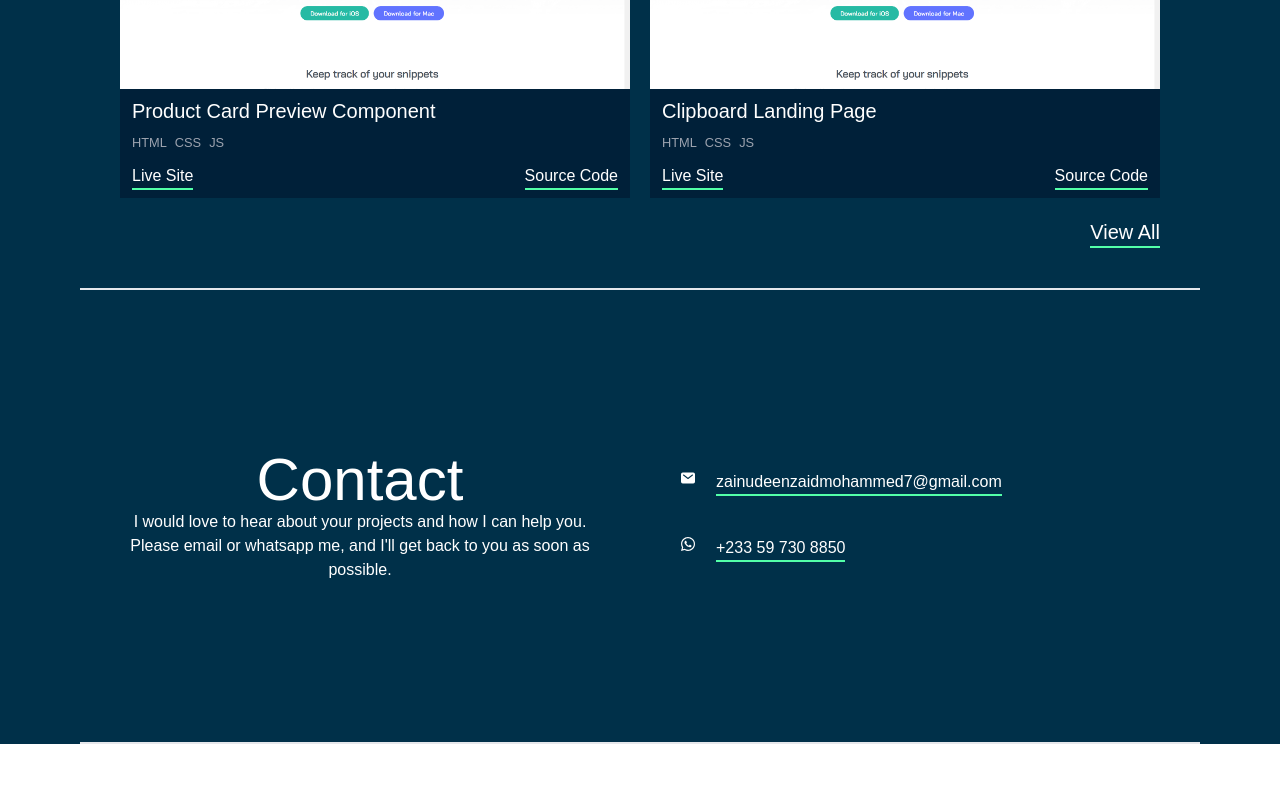
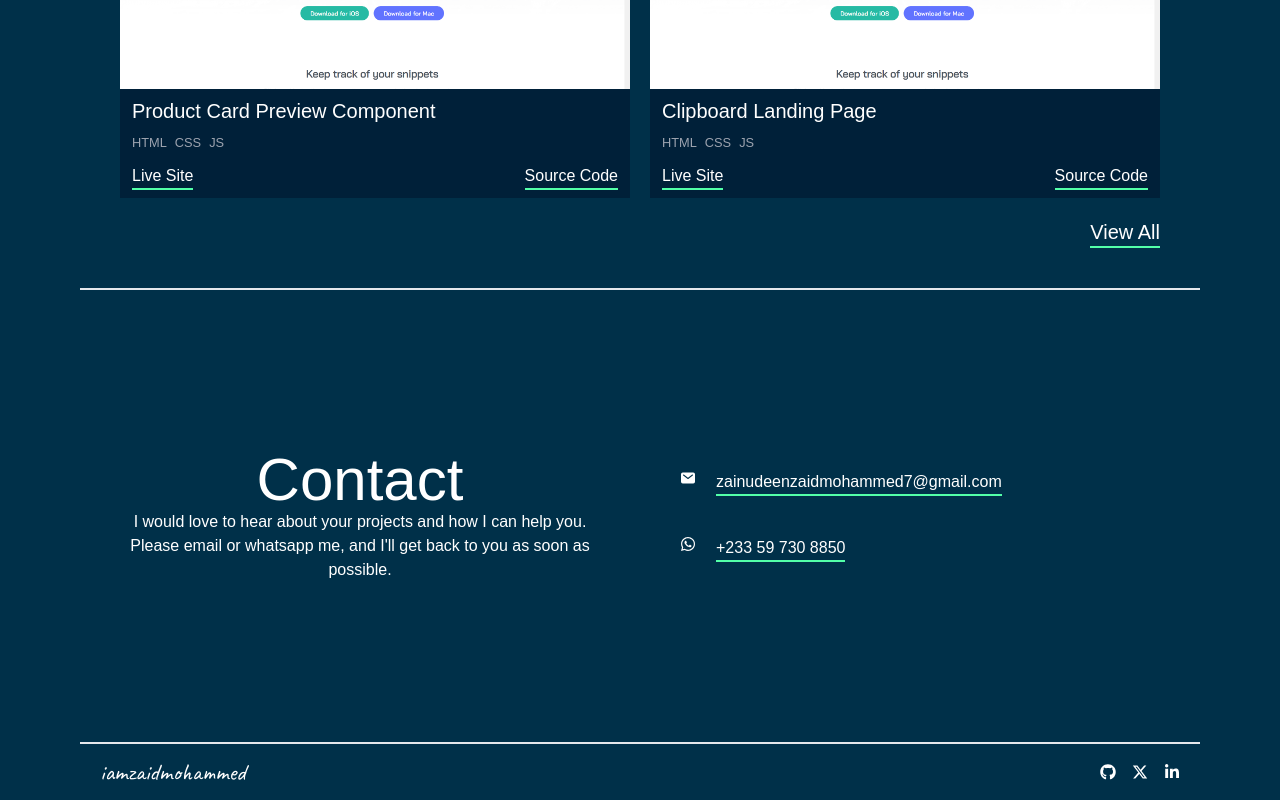
Before and after one commit to iamzaidmohammed/personal-portfolio, a React (Vite) app: page / in a window 1280 px wide. Shown: the part 1726-2526 px from the top of the page. Before the commit the page ends 2470 px from the top, so only its background shows below. Built offline with nearby package versions, Linux system fonts and the light colour scheme; a web font is replaced by a local one.

Commit message:
Completed footer section

```diff
--- a/package.json
+++ b/package.json
@@ -10,6 +10,7 @@
     "preview": "vite preview"
   },
   "dependencies": {
+    "aos": "^2.3.4",
     "prop-types": "^15.8.1",
     "react": "^18.3.1",
     "react-dom": "^18.3.1",
--- /dev/null
+++ b/src/components/Footer.jsx
@@ -0,0 +1,41 @@
+import { FaGithub, FaXTwitter, FaLinkedinIn } from "react-icons/fa6";
+
+const Footer = () => {
+  return (
+    <footer className="bg-DarkMode text-white py-3">
+      <div className="max-w-7xl flex items-center md:px-5 lg:px-20 xl:mx-auto">
+        <div className="flex justify-between items-center w-full px-5">
+          <a href="#" className="logo text-2xl">
+            iamzaidmohammed
+          </a>
+
+          <div className="flex items-center">
+            <a
+              href="https://github.com/iamzaidmohammed"
+              target="__blank"
+              className="mr-4 hover:text-NeonGreen transition-colors"
+            >
+              <FaGithub />
+            </a>
+            <a
+              href="https://twitter.com/iamzaidmohammed"
+              target="__blank"
+              className="mr-4 hover:text-NeonGreen transition-colors"
+            >
+              <FaXTwitter />
+            </a>
+            <a
+              href="https://www.linkedin.com/in/zaid-mohammed-zainudeen-bbb60a1bb/"
+              target="__blank"
+              className="hover:text-NeonGreen transition-colors"
+            >
+              <FaLinkedinIn />
+            </a>
+          </div>
+        </div>
+      </div>
+    </footer>
+  );
+};
+
+export default Footer;
--- a/src/components/Navbar.jsx
+++ b/src/components/Navbar.jsx
@@ -1,5 +1,3 @@
-// import { FaGithub, FaXTwitter, FaLinkedinIn } from "react-icons/fa6";
-
 import { NavLink } from "react-router-dom";
 import { GiHamburgerMenu } from "react-icons/gi";
 import { useState } from "react";
--- a/src/layouts/MainLayout.jsx
+++ b/src/layouts/MainLayout.jsx
@@ -1,6 +1,7 @@
 import { Outlet, useLocation } from "react-router-dom";
 import { useEffect } from "react";
 import Navbar from "../components/Navbar.jsx";
+import Footer from "../components/Footer.jsx";
 
 const ScrollToTop = () => {
   const { pathname } = useLocation();
@@ -18,6 +19,7 @@ const MainLayout = () => {
       <ScrollToTop />
       <Navbar />
       <Outlet />
+      <Footer />
     </>
   );
 };
```
Also changed, not shown: 1 other file (tests, documents, lock files or other folders).
